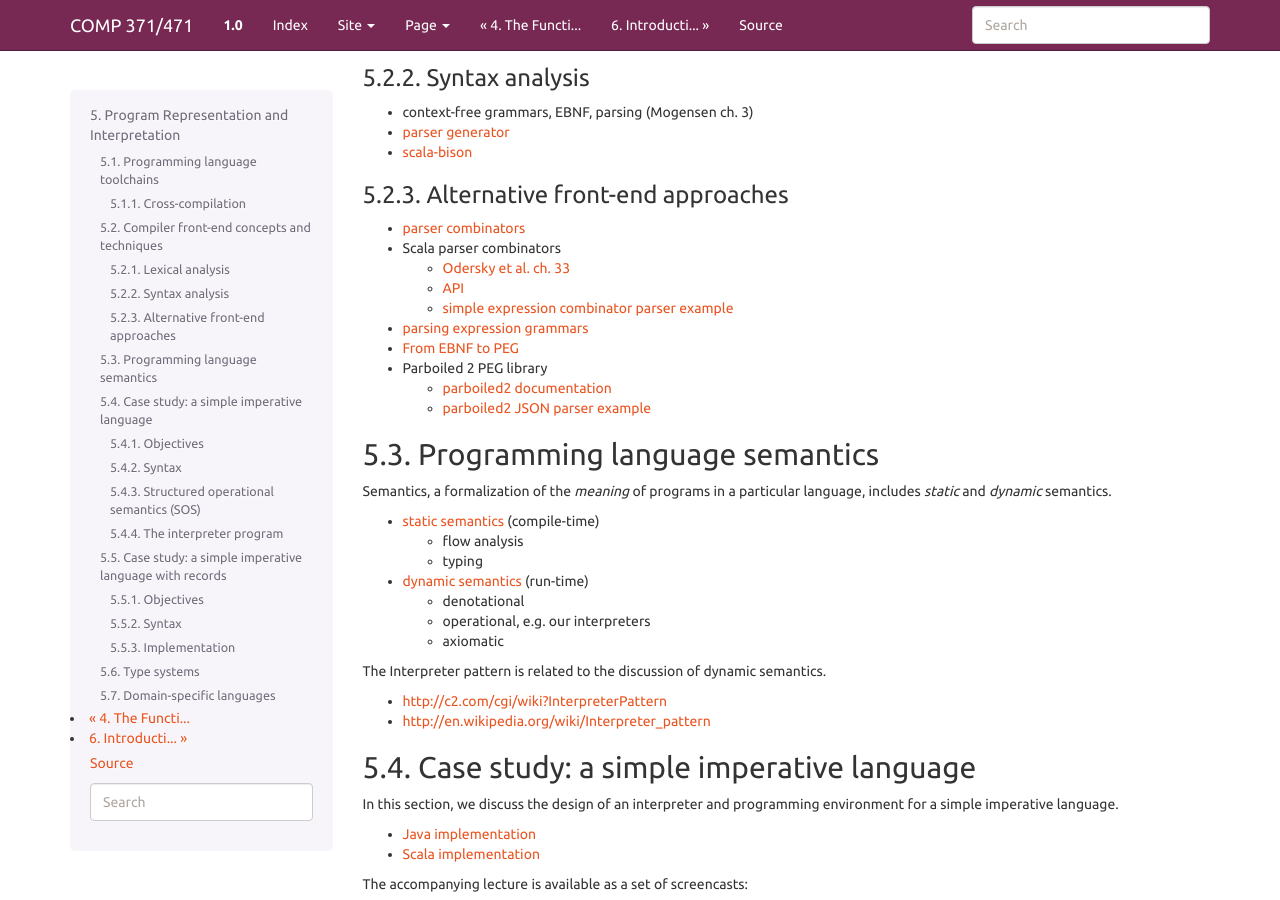
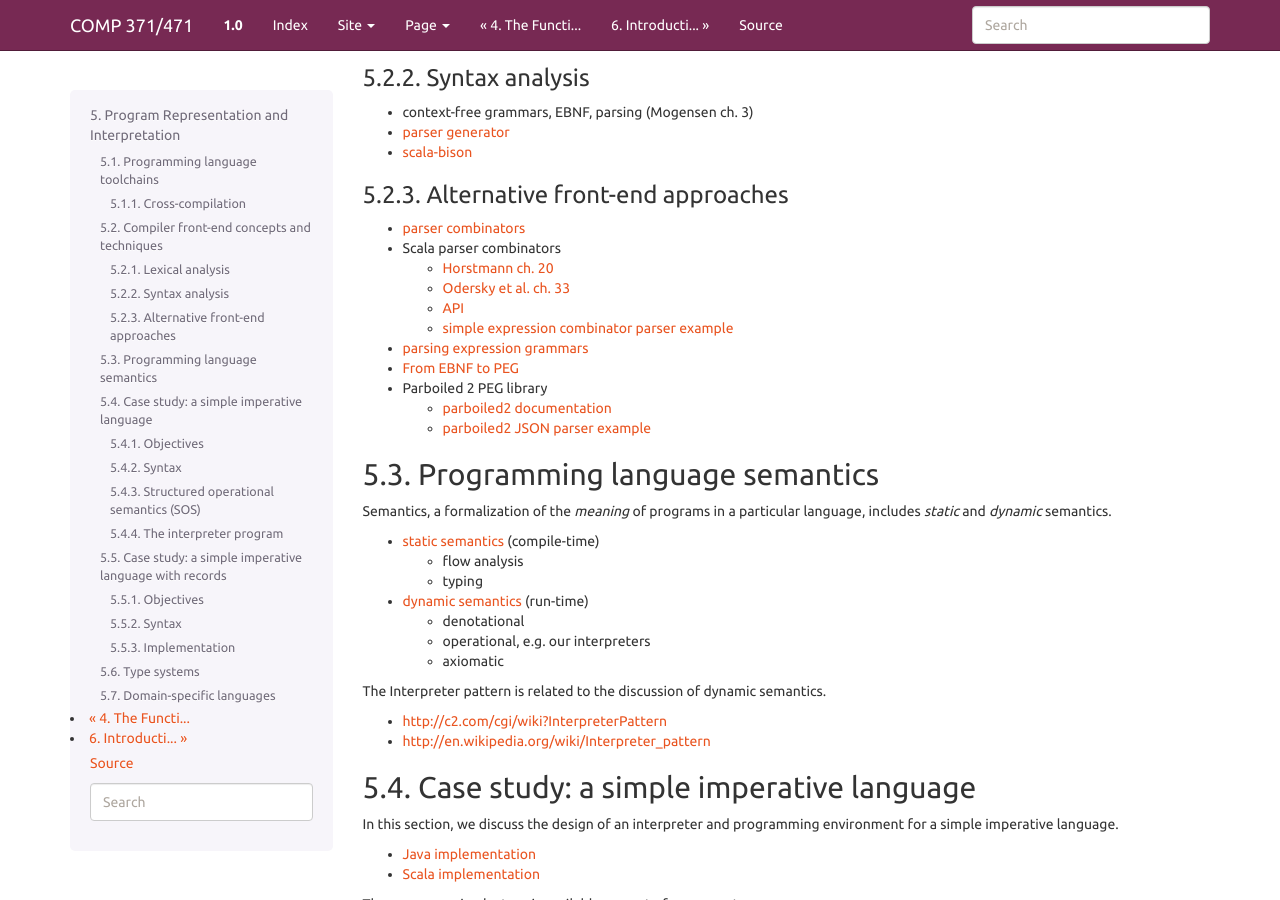
Before and after one commit to lucproglangcourse/lucproglangcourse.github.io, a Sphinx documentation site: the page built from source/representationinterpretation.rst, in a window 1280 px wide and 900 px high, scrolled down 1341 px. Built offline with Sphinx 7.4.7, drawn with Linux system fonts in a browser that asks for light colours.

Commit message:
added Horstmann combinator parser reference
Signed-off-by: Konstantin Läufer <klaeufer@gmail.com>

```diff
--- a/source/representationinterpretation.rst
+++ b/source/representationinterpretation.rst
@@ -84,6 +84,7 @@ Alternative front-end approaches
 - `parser combinators <https://en.wikipedia.org/wiki/Parser_combinator>`_
 - Scala parser combinators
 
+  - `Horstmann ch. 20 <http://proquestcombo.safaribooksonline.com.flagship.luc.edu/book/programming/scala/9780134540627/chapter-20dot-parsing/ch20_html>`_
   - `Odersky et al. ch. 33 <http://proquestcombo.safaribooksonline.com.flagship.luc.edu/book/programming/scala/9780981531687/combinator-parsing/combinator_parsing_html>`_
   -  `API <http://www.scala-lang.org/api/current/scala-parser-combinators) [tutorial](https://wiki.scala-lang.org/display/SW/Parser+Combinators--Getting+Started>`_
   - `simple expression combinator parser example <https://github.com/lucproglangcourse/expressions-scala/blob/master/src/main/scala/CombinatorParser.scala>`_
```
